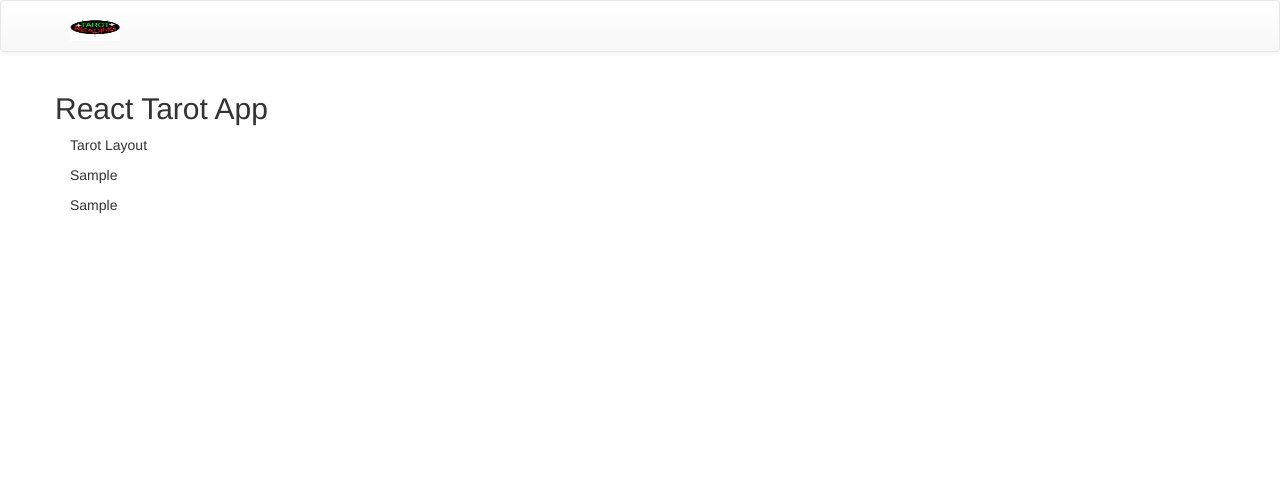
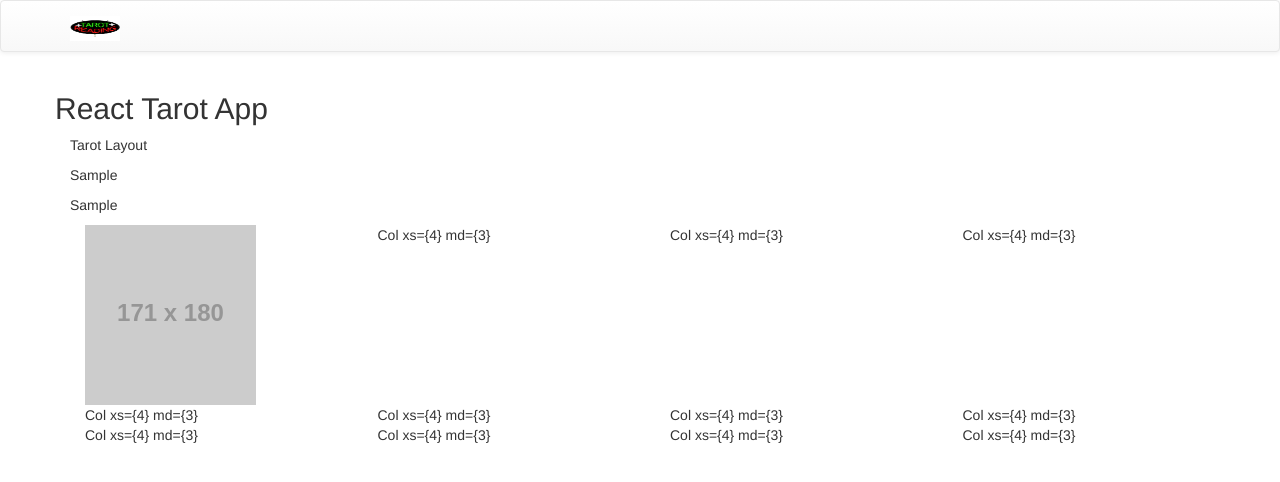
Before and after one commit to asantos3026/tarot-app-1, a React (Create React App) app: page / in a window 1280 px wide. Both pictures are taken after typing "Sample", "Sample" into the empty fields and a click on the button "Submit". Shown: the top 482 px of the page. Built offline with nearby package versions, Linux system fonts and the light colour scheme.

Commit message:
WIP layout

```diff
--- a/src/App.css
+++ b/src/App.css
@@ -2,3 +2,9 @@
   height: 25px;
   width: 50px;
 }
+
+.img-rounded {
+    border-radius: 6px;
+    height: 190px;
+    width: 130px;
+}
--- a/src/components/TarotLayout.js
+++ b/src/components/TarotLayout.js
@@ -1,4 +1,5 @@
 import React, { Component } from 'react'
+import { Row, Col, Grid } from 'react-bootstrap';
 
 export default class TarotLayout extends Component {
   render() {
@@ -7,6 +8,28 @@ export default class TarotLayout extends Component {
         <p>Tarot Layout</p>
         <p>{this.props.question}</p>
         <p>{this.props.name}</p>
+        <Grid>
+          <Row className="show-grid">
+            <Col xs={4} md={3}>
+              <img src="http://placehold.it/171x180" />
+            </Col>
+            <Col xs={4} md={3}>{'Col xs={4} md={3}'}</Col>
+            <Col xs={4} md={3}>{'Col xs={4} md={3}'}</Col>
+            <Col xs={4} md={3}>{'Col xs={4} md={3}'}</Col>
+          </Row>
+           <Row className="show-grid">
+            <Col xs={4} md={3}>{'Col xs={4} md={3}'}</Col>
+            <Col xs={4} md={3}>{'Col xs={4} md={3}'}</Col>
+            <Col xs={4} md={3}>{'Col xs={4} md={3}'}</Col>
+            <Col xs={4} md={3}>{'Col xs={4} md={3}'}</Col>
+          </Row>
+           <Row className="show-grid">
+            <Col xs={4} md={3}>{'Col xs={4} md={3}'}</Col>
+            <Col xs={4} md={3}>{'Col xs={4} md={3}'}</Col>
+            <Col xs={4} md={3}>{'Col xs={4} md={3}'}</Col>
+            <Col xs={4} md={3}>{'Col xs={4} md={3}'}</Col>
+          </Row>
+        </Grid>
       </div>
     )
   }
```
